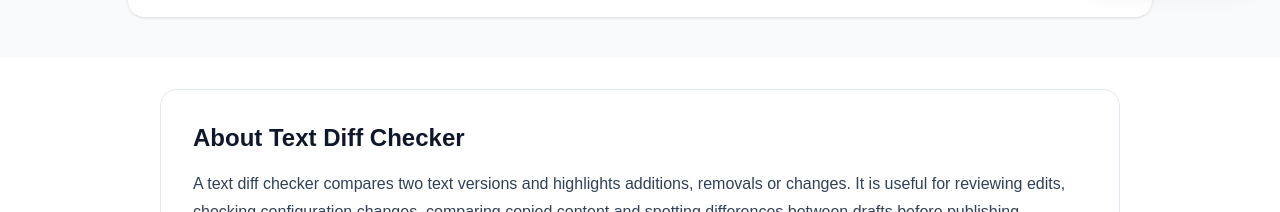
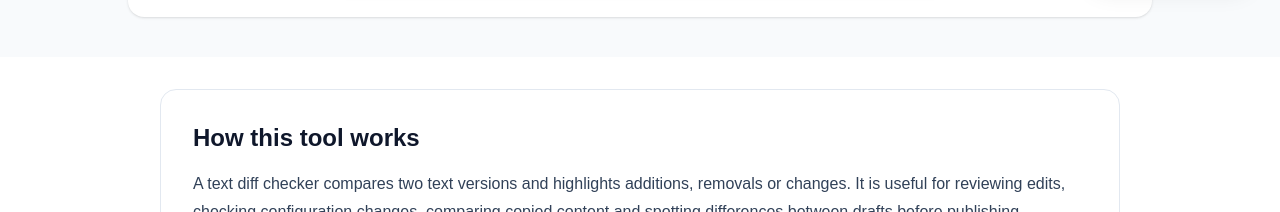
Before and after one commit to WellProSoftware/kaamkitpro, a Next.js app: page /tools/text-diff-checker in a window 1280 px wide. Shown: the part 800-1012 px from the top of the page. Built offline with nearby package versions, Linux system fonts and the light colour scheme.

Commit message:
Avoid duplicate tool headings in editorial sections

```diff
--- a/src/components/ToolEditorialContent.tsx
+++ b/src/components/ToolEditorialContent.tsx
@@ -34,7 +34,7 @@ export default function ToolEditorialContent() {
   return (
     <section aria-labelledby="editorial-tool-content" className="mx-auto mt-8 max-w-5xl px-4 pb-10 sm:px-6 lg:px-8">
       <div className="rounded-2xl border border-slate-200 bg-white p-6 sm:p-8">
-        <h2 id="editorial-tool-content" className="text-2xl font-bold text-slate-900">About {entry.title}</h2>
+        <h2 id="editorial-tool-content" className="text-2xl font-bold text-slate-900">How this tool works</h2>
         <p className="mt-4 leading-7 text-slate-700">{entry.intro}</p>
         <p className="mt-4 leading-7 text-slate-700">{entry.details}</p>
         <h3 className="mt-7 text-xl font-semibold text-slate-900">Common uses</h3>
```
